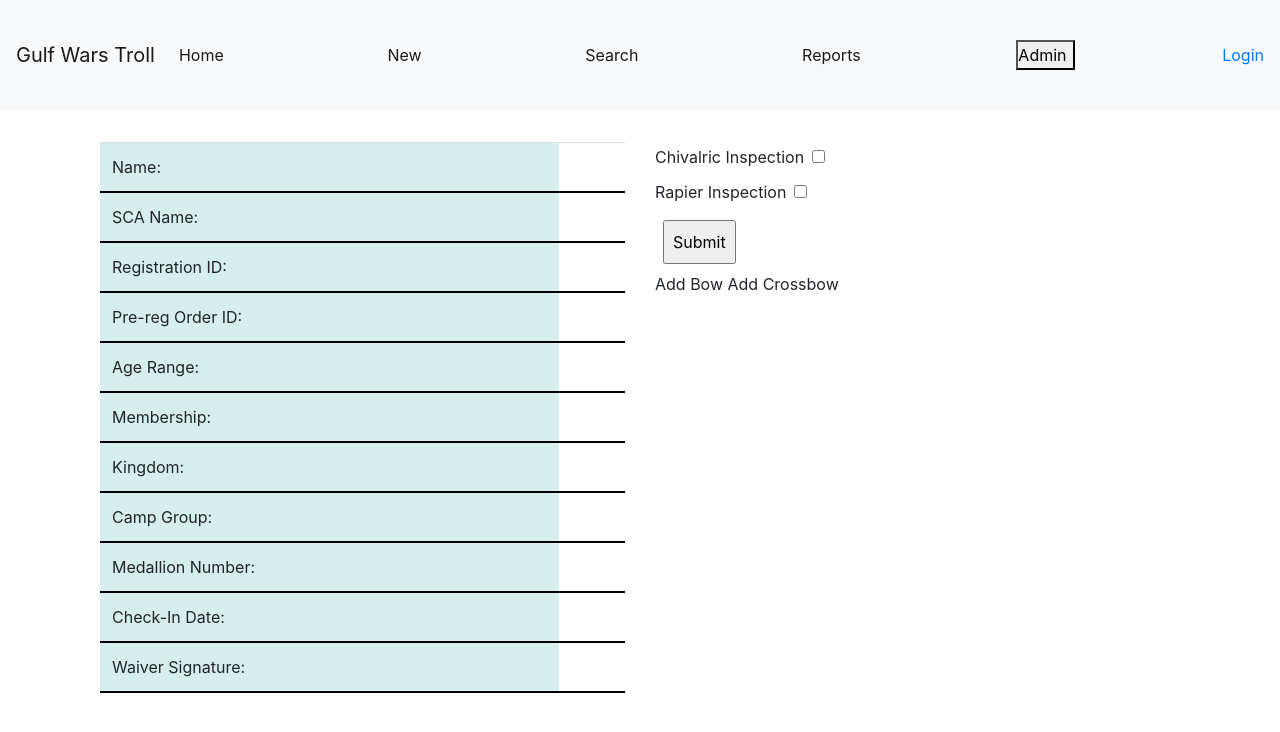
After one commit to gwtroll/gwtroll, a Flask app: template app/templates/martial_reg.html in a window 1280 px wide. The commit adds this page. Shown: the top 732 px of the page. Run offline with Flask 3, Linux system fonts and the light colour scheme; the template is opened without the code that fills it: values that come from a table or form of the project are taken from there, others are empty; parts of the project's set-up code (start-up, migrations or seed data) failed here and were passed over; some libraries are stand-ins or nearby versions.

Commit message:
Updated Models Created Basic Form Seperated Martial / Troll Routes Updated Roles py Updated Create Admin py Created Martial Home html Created Martial Reg html

```diff
--- a/app/__init__.py
+++ b/app/__init__.py
@@ -25,4 +25,6 @@ app.security = Security(app, user_datastore)
 
 with app.app_context():
     create_roles()
+    print("Roles Created")
     create_admin()
+    print("Admin Created")
--- a/app/forms.py
+++ b/app/forms.py
@@ -16,8 +16,6 @@ mbrdata = [('Member', 'Member'), ('Non-Member', 'Non-Member')]
 
 reporttypedata = [('full_export', 'full_export'), ('full_signatue_export', 'full_signature_export'), ('full_checkin_report', 'full_checkin_report'), ('at_door_count', 'at_door_count'), ('kingdom_count', 'kingdom_count'), ('ghost_report', 'ghost_report')]
 
-roledata = [(5, 'User'), (2, 'Shift Lead'), (1, 'Admin'), (3, 'Marshal'),(4, 'Land')]
-
 class LoginForm(FlaskForm):
     username = StringField('Username', validators=[DataRequired()])
     password = PasswordField('Password', validators=[DataRequired()])
@@ -27,7 +25,7 @@ class LoginForm(FlaskForm):
 class CreateUserForm(FlaskForm):
     # id = StringField('User Id', validators=[DataRequired()])
     username = StringField('Username', validators=[DataRequired()])
-    role = SelectMultipleField('Role', validators=[DataRequired()], choices=roledata)
+    role = SelectMultipleField('Role', validators=[DataRequired()])
     fname = StringField('First Name', validators=[DataRequired()])
     lname = StringField('Last Name', validators=[DataRequired()])
     password = PasswordField('Password', validators=[DataRequired()])
@@ -36,7 +34,7 @@ class CreateUserForm(FlaskForm):
 class EditUserForm(FlaskForm):
     id = StringField('User Id', validators=[DataRequired()])
     username = StringField('Username', validators=[DataRequired()])
-    role = SelectMultipleField('Role', validators=[DataRequired()], choices=roledata)
+    role = SelectMultipleField('Role', validators=[DataRequired()])
     fname = StringField('First Name', validators=[DataRequired()])
     lname = StringField('Last Name', validators=[DataRequired()])
     submit = SubmitField('Submit')
@@ -111,3 +109,9 @@ class ReportForm(FlaskForm):
     dt_start = DateField('Start Date', format='%Y-%m-%d')
     dt_end = DateField('End Date', format='%Y-%m-%d')
     submit = SubmitField('Submit')
+
+class MartialForm(FlaskForm):
+    regid = IntegerField()
+    chivalric_inspection = BooleanField('Chivalric Inspection')
+    rapier_inspection = BooleanField('Rapier Inspection')
+    submit = SubmitField('Submit')
--- a/app/routes.py
+++ b/app/routes.py
@@ -1,5 +1,5 @@
 from app import app, db, login
-from app.forms import CreateRegForm, CheckinForm, WaiverForm, LoginForm, EditForm, ReportForm, EditUserForm, UpdatePasswordForm, CreateUserForm
+from app.forms import CreateRegForm, CheckinForm, WaiverForm, LoginForm, EditForm, ReportForm, EditUserForm, UpdatePasswordForm, CreateUserForm, MartialForm
 from app.models import Registrations, User, Role, UserRoles
 import psycopg2
 import psycopg2.extras
@@ -16,6 +16,7 @@ import re
 from urllib.parse import urlsplit
 from markupsafe import Markup
 import uuid
+from sqlalchemy import or_, and_
 
 #Import pricing from CSV and set global variables
 price_df = pd.read_csv('gwpricing.csv')
@@ -75,6 +76,19 @@ def get_user_roles(userid):
         abort(404)
     return userRoles
 
+def get_roles():
+    roles = Role.query.all()
+    if roles is None:
+        abort(404)
+    return roles
+
+def get_role_choices():
+    roles = get_roles()
+    role_choices = []
+    for r in roles:
+        role_choices.append([r.id, r.name])
+    return role_choices
+
 def get_role(roleid):
     role = Role.query.filter_by(id=roleid).first()
     if role is None:
@@ -121,32 +135,61 @@ def logout():
     logout_user()
     return redirect(url_for('index'))
 
+@app.route('/martialhome', methods=['GET', 'POST'])
+def martialhome():
+    if request.method == "POST":
+        print("MARTIAL REG POST")
+        if request.form.get('search_name'):
+            search_value = '%'+request.form.get('search_name')+'%'
+            reg = Registrations.query.filter(and_(or_(Registrations.fname.like(search_value), Registrations.lname.like(search_value), Registrations.scaname.like(search_value))),Registrations.checkin is not None).order_by(Registrations.lname, Registrations.fname).all()
+            return render_template('martial_home.html', searchreg=reg)
+        elif request.form.get('order_id'):
+            search_value = request.form.get('order_id')
+            reg = Registrations.query.filter(and_(Registrations.order_id == search_value), Registrations.checkin is not None).order_by(Registrations.lname, Registrations.fname).all()
+            return render_template('martial_home.html', searchreg=reg)
+        elif request.form.get('medallion'):
+            search_value = request.form.get('medallion')
+            reg = Registrations.query.filter(and_(Registrations.medallion == search_value), Registrations.checkin is not None).order_by(Registrations.lname, Registrations.fname).all()
+            return render_template('martial_home.html', searchreg=reg)
+    else:
+        return render_template('martial_home.html')
 
-@app.route('/', methods=['GET', 'POST'])
-def index():
+@app.route('/trollhome', methods=['GET', 'POST'])
+def trollhome():
     regcount = reg_count()
+    print(request.method)
     if request.method == "POST":
+        print("SEARCHED")
         if request.form.get('search_name'):
             search_value = request.form.get('search_name')
             reg = query_db(
                 "SELECT * FROM registrations WHERE fname ILIKE %s OR lname ILIKE %s OR scaname ILIKE %s order by lname, fname",
                 #(search_value, search_value, search_value))
                 ('%' + search_value + '%', '%' + search_value + '%', '%' + search_value + '%'))
-            return render_template('index.html', searchreg=reg, regcount=regcount)
+            return render_template('troll_home.html', searchreg=reg, regcount=regcount)
         elif request.form.get('order_id'):
             search_value = request.form.get('order_id')
             reg = query_db(
                 "SELECT * FROM registrations WHERE order_id = %s order by lname, fname",
                 (search_value,))
-            return render_template('index.html', searchreg=reg, regcount=regcount)
+            return render_template('troll_home.html', searchreg=reg, regcount=regcount)
         elif request.form.get('medallion'):
             search_value = request.form.get('medallion')
             reg = query_db(
                 "SELECT * FROM registrations WHERE medallion = %s order by lname, fname",
                 (search_value,))
-            return render_template('index.html', searchreg=reg, regcount=regcount)
+            return render_template('troll_home.html', searchreg=reg, regcount=regcount)
     else:
-        return render_template('index.html', regcount=regcount)
+        return render_template('troll_home.html', regcount=regcount)
+
+@app.route('/', methods=['GET', 'POST'])
+def index():
+    if not current_user.is_authenticated:
+        return redirect(url_for('login'))
+    elif current_user.has_role('Troll User') or current_user.has_role('Troll Shift Lead') or current_user.has_role('Admin'):
+        return redirect(url_for('trollhome'))
+    elif current_user.has_role('Troll User') or current_user.has_role('Troll Shift Lead') or current_user.has_role('Admin'):
+        return redirect(url_for('trollhome'))
 
 
 @app.route('/<int:regid>', methods=('GET', 'POST'))
@@ -163,6 +206,37 @@ def reg(regid):
     else:
         return render_template('reg.html', reg=reg)
 
+@app.route('/martial/<int:regid>', methods=('GET', 'POST'))
+@roles_accepted('Admin','Martial Admin','Martial User')
+def martial_reg(regid):
+    reg = get_reg(regid)
+    form = MartialForm()
+    form.chivalric_inspection.data = reg.chivalric_inspection
+    form.rapier_inspection.data = reg.rapier_inspection
+    if request.method == 'POST':
+        chivalric_inspection = request.form.get('chivalric_inspection')
+        rapier_inspection = request.form.get('rapier_inspection')
+        print(chivalric_inspection)
+        print(rapier_inspection)
+        reg.chivalric_inspection = bool(chivalric_inspection)
+        reg.rapier_inspection = bool(rapier_inspection)
+        if chivalric_inspection:
+            reg.chivalric_inspection_martial_id = current_user.id
+            reg.chivalric_inspection_date = datetime.now()
+        else:
+            reg.chivalric_inspection_martial = None
+            reg.chivalric_inspection_date = None
+        if rapier_inspection:
+            reg.rapier_inspection_martial_id = current_user.id
+            reg.rapier_inspection_date = datetime.now()
+        else:
+            reg.rapier_inspection_martial = None
+            reg.rapier_inspection_date = None
+        db.session.add(reg)
+        db.session.commit()
+        return redirect(url_for('checkin', regid=regid))
+    return render_template('martial_reg.html', reg=reg, form=form)
+
 @app.route('/users', methods=('GET', 'POST'))
 @roles_accepted('Admin')
 def users():
@@ -175,6 +249,7 @@ def users():
 def createuser():
 
     form = CreateUserForm()
+    form.role.choices = get_role_choices()
 
     if request.method == 'POST':
         user = User()
@@ -211,6 +286,7 @@ def edituser():
             fname = user.fname,
             lname = user.lname,
         )
+        form.role.choices = get_role_choices()
 
     elif edit_request == "Password Reset":
         form = UpdatePasswordForm(
--- a/app/templates/index.html
+++ b/app/templates/martial_home.html
@@ -1,10 +1,10 @@
 {% extends 'base.html' %}
 
 {% block content %}
-<h3> <p>There are {{regcount}} people checked in to Gulf Wars.</p></h3>
+<h3> <p>There are MARTIAL COUNT people checked in to Gulf Wars.</p></h3>
 <h1>{% block title %} Search for a Registration {% endblock %}</h1>
 
-<form action="/" method="POST">
+<form action="/martialhome" method="POST">
     <div class="mb-5 d-flex position-relative">
         <!-- Search -->
         <div class="input-group w-50 mx-auto">
@@ -36,7 +36,7 @@
 {% if searchreg %}
 <div>
     {% for reg in searchreg %}
-        <a href="{{ url_for('reg', regid=reg['regid']) }}">
+        <a href="{{ url_for('martial_reg', regid=reg['regid']) }}">
             <h5>{{ reg['fname'] }} {{ reg['lname'] }}</h5>
         </a>
         <div>
--- /dev/null
+++ b/app/templates/martial_reg.html
@@ -0,0 +1,91 @@
+{% extends 'base.html' %}
+
+{% block content %}
+
+    <!-- <div class="container">
+        {% with messages = get_flashed_messages() %}
+            {% if messages %}
+            <div class="alert alert-warning">
+                <button type="button" class="close" data-dismiss="alert">&times;</button>
+                {{ message }}
+            </div>
+            {% endif %}
+        {% endwith %}
+    </div> -->
+    <div class="container">
+        <div class="row">
+            <div class="col">
+                <table class="table">
+                    <colgroup>
+                        <col span="1" style="background-color: #D6EEEE">
+                    </colgroup>
+                    <tbody>
+                        <tr>
+                            <td>Name: </td>
+                            <td>{{ reg['fname'] }} {{ reg['lname'] }}</td>
+                        </tr>
+                        <tr>
+                            <td>SCA Name: </td>
+                            <td>{{ reg['scaname'] }}</td>
+                        </tr>
+                        <tr>
+                            <td>Registration ID: </td>
+                            <td>{{ reg['regid'] }}</td>
+                        </tr>
+                        <tr>
+                            <td>Pre-reg Order ID: </td>
+                            <td>{{ reg['order_id'] }}</td>
+                        </tr>
+                        <tr>
+                            <td>Age Range: </td>
+                            <td>{{ reg['rate_age'] }}</td>
+                        </tr>
+                        <tr>
+                            <td>Membership: </td>
+                            <td>{{ reg['rate_mbr'] }}</td>
+                        </tr>
+                        <tr>
+                            <td>Kingdom: </td>
+                            <td>{{ reg['kingdom'] }}</td>
+                        </tr>
+                        <tr>
+                            <td>Camp Group: </td>
+                            <td>{{ reg['lodging'] }}</td>
+                        </tr>
+                        <tr>
+                            <td>Medallion Number: </td>
+                            <td>{{ reg['medallion'] }}</td>
+                        </tr>
+                        <tr>
+                            <td>Check-In Date: </td>
+                            <td>{{ reg['checkin'] }}</td>
+                        </tr>
+                        <tr>
+                            <td>Waiver Signature: </td>
+
+                            <td><img src="{{ reg['signature'] }}" class="img-fluid"></td>
+
+                        </tr>
+                    </tbody>
+                </table>
+            </div>
+            <div class="col">
+                <form action="/martial/{{reg.regid}}" method="POST">
+                    {{form.chivalric_inspection.label()}}{{form.chivalric_inspection}}
+                    {% if reg.chivalric_inspection %}
+                        {{reg.chivalric_inspection_martial.username}} : {{reg.chivalric_inspection_date}}
+                    {% endif %}
+                    <br>
+                    {{form.rapier_inspection.label()}}{{form.rapier_inspection}}
+                    {% if reg.rapier_inspection %}
+                        {{reg.rapier_inspection_martial.username}} : {{reg.rapier_inspection_date}}
+                    {% endif %}
+                    <br>
+                    {{form.submit}}
+                </form>
+                Add Bow
+                Add Crossbow
+            </div>
+        </div>
+
+{% endblock %}
```
Also changed, not shown: app/create_admin.py (+5 -3 lines), app/create_roles.py (+14 -9 lines), app/models.py (+8 -0 lines), app/templates/troll_home.html (added, +52 -0 lines), 1 other file.
